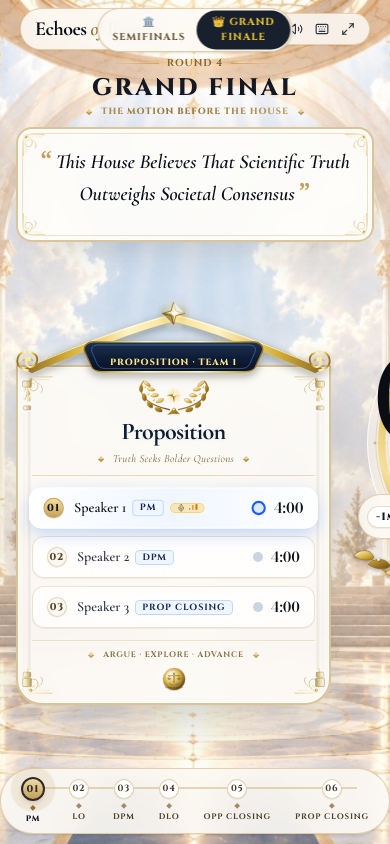
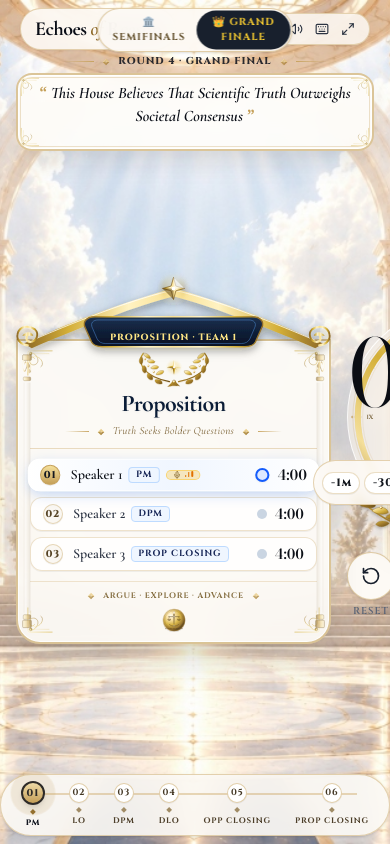
Before and after one commit to tejaskm-dev/echoes-of-reason-timer, a React (Vite) app: page / in a window 390 px wide. Both pictures are taken after a click on the button "👑 GRAND FINALE". Built offline with nearby package versions, Linux system fonts and the light colour scheme.

Commit message:
fix: make motion typography and layout responsive with dynamic length-scaling and strict vertical viewport containment

```diff
--- a/src/components/ClassicalDecors.tsx
+++ b/src/components/ClassicalDecors.tsx
@@ -468,22 +468,22 @@ export const NeoclassicalMotionCartouche: React.FC<{
 }> = ({ children, className = "", onClick }) => (
   <div
     onClick={onClick}
-    className={`relative group cursor-pointer w-full max-w-5xl mx-auto rounded-2xl sm:rounded-3xl p-4 sm:p-5 transition-all duration-300 ${className}`}
+    className={`relative group cursor-pointer w-full max-w-4xl xl:max-w-5xl mx-auto rounded-2xl sm:rounded-3xl px-4 sm:px-6 py-2 sm:py-2.5 transition-all duration-300 ${className}`}
   >
     {/* Background Sculpted Marble Plaque with Gold Inset */}
-    <div className="absolute inset-0 bg-[#fefdfa]/92 backdrop-blur-md rounded-2xl sm:rounded-3xl border-2 border-[#c5a059]/60 shadow-[0_16px_40px_-12px_rgba(25,20,12,0.18),0_0_0_1px_rgba(255,255,255,0.9)_inset] group-hover:border-[#c5a059] group-hover:shadow-[0_20px_50px_-10px_rgba(197,160,89,0.32),0_0_0_1px_rgba(255,255,255,0.95)_inset] transition-all duration-300" />
+    <div className="absolute inset-0 bg-[#fefdfa]/92 backdrop-blur-md rounded-2xl sm:rounded-3xl border-2 border-[#c5a059]/60 shadow-[0_12px_32px_-10px_rgba(25,20,12,0.18),0_0_0_1px_rgba(255,255,255,0.9)_inset] group-hover:border-[#c5a059] group-hover:shadow-[0_16px_40px_-10px_rgba(197,160,89,0.32),0_0_0_1px_rgba(255,255,255,0.95)_inset] transition-all duration-300" />
 
     {/* Inner Gilded Hairline Inset */}
-    <div className="absolute inset-1.5 sm:inset-2.5 rounded-xl sm:rounded-2xl border border-[#c5a059]/30 pointer-events-none" />
+    <div className="absolute inset-1 sm:inset-1.5 rounded-xl sm:rounded-2xl border border-[#c5a059]/30 pointer-events-none" />
 
     {/* Classical Corner Flourishes */}
-    <FiligreeCornerOrnament position="top-left" className="absolute top-1.5 left-1.5 sm:top-2 sm:left-2 w-6 h-6 sm:w-8 sm:h-8 opacity-75 group-hover:opacity-100 transition-opacity" />
-    <FiligreeCornerOrnament position="top-right" className="absolute top-1.5 right-1.5 sm:top-2 sm:right-2 w-6 h-6 sm:w-8 sm:h-8 opacity-75 group-hover:opacity-100 transition-opacity" />
-    <FiligreeCornerOrnament position="bottom-left" className="absolute bottom-1.5 left-1.5 sm:bottom-2 sm:left-2 w-6 h-6 sm:w-8 sm:h-8 opacity-75 group-hover:opacity-100 transition-opacity" />
-    <FiligreeCornerOrnament position="bottom-right" className="absolute bottom-1.5 right-1.5 sm:bottom-2 sm:right-2 w-6 h-6 sm:w-8 sm:h-8 opacity-75 group-hover:opacity-100 transition-opacity" />
+    <FiligreeCornerOrnament position="top-left" className="absolute top-1 left-1 sm:top-1.5 sm:left-1.5 w-5 h-5 sm:w-6 sm:h-6 opacity-75 group-hover:opacity-100 transition-opacity" />
+    <FiligreeCornerOrnament position="top-right" className="absolute top-1 right-1 sm:top-1.5 sm:right-1.5 w-5 h-5 sm:w-6 sm:h-6 opacity-75 group-hover:opacity-100 transition-opacity" />
+    <FiligreeCornerOrnament position="bottom-left" className="absolute bottom-1 left-1 sm:bottom-1.5 sm:left-1.5 w-5 h-5 sm:w-6 sm:h-6 opacity-75 group-hover:opacity-100 transition-opacity" />
+    <FiligreeCornerOrnament position="bottom-right" className="absolute bottom-1 right-1 sm:bottom-1.5 sm:right-1.5 w-5 h-5 sm:w-6 sm:h-6 opacity-75 group-hover:opacity-100 transition-opacity" />
 
     {/* Content */}
-    <div className="relative z-10 flex flex-col items-center">
+    <div className="relative z-10 flex flex-col items-center w-full">
       {children}
     </div>
   </div>
--- a/src/components/ExtravagantPodium.tsx
+++ b/src/components/ExtravagantPodium.tsx
@@ -68,7 +68,7 @@ export const ExtravagantPodium: React.FC<ExtravagantPodiumProps> = ({
       </div>
 
       {/* 2. Freestanding Carrara Marble Monument Body */}
-      <div className="w-full relative z-10 bg-[#fcfaf6]/94 backdrop-blur-md rounded-b-[26px] border-2 border-[#c5a059]/60 shadow-[0_20px_50px_-10px_rgba(20,16,10,0.22),0_0_0_1px_rgba(255,255,255,0.85)_inset] p-3.5 sm:p-4.5 pt-4">
+      <div className="w-full relative z-10 bg-[#fcfaf6]/94 backdrop-blur-md rounded-b-[24px] border-2 border-[#c5a059]/60 shadow-[0_16px_40px_-10px_rgba(20,16,10,0.22),0_0_0_1px_rgba(255,255,255,0.85)_inset] p-3 sm:p-4 pt-3.5">
         {/* Four Classical Filigree Corner Brackets */}
         <FiligreeCornerOrnament position="top-left" className="absolute top-2 left-2 w-7 h-7 sm:w-8 sm:h-8 opacity-75" />
         <FiligreeCornerOrnament position="top-right" className="absolute top-2 right-2 w-7 h-7 sm:w-8 sm:h-8 opacity-75" />
@@ -137,7 +137,7 @@ export const ExtravagantPodium: React.FC<ExtravagantPodiumProps> = ({
           </div>
 
           {/* 3 Opulent Bevelled Speaker Inlays */}
-          <div className="flex flex-col gap-2 my-1">
+          <div className="flex flex-col gap-1.5 my-0.5">
             {speakers.map((sp, idx) => {
               const isActive = sp.id === activeSpeakerId;
               const isEditingSp = editingSpeakerId === sp.id;
@@ -146,11 +146,11 @@ export const ExtravagantPodium: React.FC<ExtravagantPodiumProps> = ({
                 <div
                   key={sp.id}
                   onClick={() => onSelectSpeaker(sp.id)}
-                  className={`flex items-center justify-between px-3.5 py-2.5 rounded-xl cursor-pointer transition-all duration-300 ${
+                  className={`flex items-center justify-between px-3 py-1.5 sm:py-2 rounded-xl cursor-pointer transition-all duration-300 ${
                     isActive
                       ? isProp
-                        ? 'bg-gradient-to-r from-white via-[#f0f6ff] to-white border-1.5 border-blue-500/70 shadow-[0_6px_18px_-2px_rgba(59,130,246,0.35),0_0_0_1px_rgba(255,255,255,0.9)_inset] scale-[1.02]'
-                        : 'bg-gradient-to-r from-white via-[#fff1f4] to-white border-1.5 border-rose-500/70 shadow-[0_6px_18px_-2px_rgba(225,29,72,0.35),0_0_0_1px_rgba(255,255,255,0.9)_inset] scale-[1.02]'
+                        ? 'bg-gradient-to-r from-white via-[#f0f6ff] to-white border-1.5 border-blue-500/70 shadow-[0_4px_14px_-2px_rgba(59,130,246,0.35),0_0_0_1px_rgba(255,255,255,0.9)_inset] scale-[1.015]'
+                        : 'bg-gradient-to-r from-white via-[#fff1f4] to-white border-1.5 border-rose-500/70 shadow-[0_4px_14px_-2px_rgba(225,29,72,0.35),0_0_0_1px_rgba(255,255,255,0.9)_inset] scale-[1.015]'
                       : 'bg-white/80 hover:bg-white border border-[#c5a059]/30 hover:border-[#c5a059]/60 shadow-2xs hover:shadow-xs'
                   }`}
                 >
--- a/src/components/GrandFinalScreen.tsx
+++ b/src/components/GrandFinalScreen.tsx
@@ -93,6 +93,17 @@ export const GrandFinalScreen: React.FC<GrandFinalScreenProps> = ({
   const totalDuration = activeSpeaker.totalDuration || 240;
   const isCompleted = timeRemaining <= 0;
   const isPOIActive = poiState.status === 'active';
+
+  // Dynamic Motion Typography based on character length for zero screen overflow
+  const motionLen = motion.length;
+  const motionFontClass =
+    motionLen > 160
+      ? 'text-xs sm:text-sm md:text-base lg:text-lg'
+      : motionLen > 90
+      ? 'text-sm sm:text-base md:text-lg lg:text-xl'
+      : motionLen > 45
+      ? 'text-base sm:text-lg md:text-xl lg:text-2xl'
+      : 'text-lg sm:text-xl md:text-2xl lg:text-[1.85rem]';
 
   // Motion editing modal
   const [isEditingMotion, setIsEditingMotion] = useState(false);
@@ -210,37 +221,23 @@ export const GrandFinalScreen: React.FC<GrandFinalScreenProps> = ({
         onSelectScreenMode={onSelectScreenMode}
       />
 
-      {/* 2. Top Grand Header: ROUND 4 · GRAND FINAL · THE MOTION BEFORE THE HOUSE */}
-      <section className="relative z-20 w-full max-w-5xl xl:max-w-6xl mx-auto px-4 text-center my-0.5 select-none flex flex-col items-center">
-        {/* Hairline Round 4 Tag */}
-        <div className="flex items-center gap-2 mb-0.5 opacity-85">
-          <div className="h-[0.5px] w-12 bg-gradient-to-r from-transparent to-[#c5a059]" />
-          <span className="font-cinzel text-[10px] tracking-[0.3em] font-bold text-[#6f5624] uppercase">
-            ROUND 4
+      {/* 2. Top Grand Header: ROUND 4 · GRAND FINAL */}
+      <section className="relative z-20 w-full max-w-4xl xl:max-w-5xl mx-auto px-4 text-center my-0 select-none flex flex-col items-center shrink-0">
+        {/* Compact Regal Grand Final Tag & Title */}
+        <div className="flex items-center gap-2 mb-0.5 select-none opacity-90">
+          <div className="h-[0.5px] w-8 sm:w-16 bg-gradient-to-r from-transparent to-[#c5a059]" />
+          <GoldDiamond className="w-2 h-2 opacity-80" />
+          <span className="font-cinzel text-[10px] sm:text-xs tracking-[0.28em] font-extrabold text-[#141822] uppercase">
+            ROUND 4 · GRAND FINAL
           </span>
-          <div className="h-[0.5px] w-12 bg-gradient-to-l from-transparent to-[#c5a059]" />
-        </div>
-
-        {/* Majestic GRAND FINAL Title */}
-        <h2 className="font-cinzel text-2xl sm:text-3xl md:text-4xl tracking-[0.25em] font-extrabold uppercase text-[#141822] leading-tight mb-0.5 drop-shadow-xs">
-          GRAND FINAL
-        </h2>
-
-        {/* Heraldic Tag */}
-        <div className="flex items-center gap-2 mb-1 opacity-90">
-          <div className="h-[0.5px] w-8 sm:w-14 bg-gradient-to-r from-transparent to-[#c5a059]" />
-          <GoldDiamond className="w-2 h-2 opacity-90" />
-          <span className="font-cinzel text-[9px] tracking-[0.3em] font-extrabold uppercase shimmer-gold-text">
-            THE MOTION BEFORE THE HOUSE
-          </span>
-          <GoldDiamond className="w-2 h-2 opacity-90" />
-          <div className="h-[0.5px] w-8 sm:w-14 bg-gradient-to-l from-transparent to-[#c5a059]" />
+          <GoldDiamond className="w-2 h-2 opacity-80" />
+          <div className="h-[0.5px] w-8 sm:w-16 bg-gradient-to-l from-transparent to-[#c5a059]" />
         </div>
 
         {/* Editable Motion Display */}
         {isEditingMotion ? (
-          <div className="w-full max-w-4xl bg-[#faf7f2]/98 backdrop-blur-md border-2 border-[#c5a059] rounded-3xl p-5 shadow-2xl animate-in zoom-in-95 duration-200 mt-1">
-            <span className="block text-[11px] font-cinzel uppercase tracking-[0.25em] text-[#7c5f27] font-bold mb-2 text-center">
+          <div className="w-full max-w-3xl bg-[#faf7f2]/98 backdrop-blur-md border-2 border-[#c5a059] rounded-2xl p-3.5 shadow-2xl animate-in zoom-in-95 duration-200 mt-0.5">
+            <span className="block text-[10px] font-cinzel uppercase tracking-[0.25em] text-[#7c5f27] font-bold mb-1 text-center">
               Grand Final Debate Motion
             </span>
             <textarea
@@ -257,37 +254,39 @@ export const GrandFinalScreen: React.FC<GrandFinalScreenProps> = ({
               }}
               rows={2}
               placeholder="Type official Grand Final motion here..."
-              className="w-full bg-white border border-[#c5a059]/50 rounded-2xl p-3.5 font-serif-display text-xl sm:text-2xl md:text-3xl text-[#0a0e17] text-center italic font-semibold leading-snug outline-none resize-none focus:border-[#c5a059] focus:ring-2 focus:ring-[#c5a059]/20 transition-all shadow-inner"
+              className="w-full bg-white border border-[#c5a059]/50 rounded-xl p-2.5 font-serif-display text-base sm:text-lg text-[#0a0e17] text-center italic font-semibold leading-snug outline-none resize-none focus:border-[#c5a059] focus:ring-2 focus:ring-[#c5a059]/20 transition-all shadow-inner"
             />
-            <div className="flex items-center justify-center gap-3 mt-3">
+            <div className="flex items-center justify-center gap-2.5 mt-2">
               <button
                 type="button"
                 onClick={() => setIsEditingMotion(false)}
-                className="px-5 py-1.5 rounded-full border border-gray-300 hover:bg-gray-100 text-gray-700 font-cinzel text-xs uppercase font-bold cursor-pointer transition-all active:scale-95"
+                className="px-4 py-1 rounded-full border border-gray-300 hover:bg-gray-100 text-gray-700 font-cinzel text-xs uppercase font-bold cursor-pointer transition-all active:scale-95"
               >
-                <X className="w-3.5 h-3.5 inline mr-1" /> Cancel
+                <X className="w-3 h-3 inline mr-1" /> Cancel
               </button>
               <button
                 type="button"
                 onClick={handleSaveMotion}
-                className="px-6 py-1.5 rounded-full bg-[#141820] hover:bg-[#283244] text-white font-cinzel text-xs uppercase font-bold shadow-md cursor-pointer transition-all active:scale-95"
+                className="px-5 py-1 rounded-full bg-[#141820] hover:bg-[#283244] text-white font-cinzel text-xs uppercase font-bold shadow-md cursor-pointer transition-all active:scale-95"
               >
-                <Check className="w-3.5 h-3.5 text-amber-300 inline mr-1" /> Apply Motion
+                <Check className="w-3 h-3 text-amber-300 inline mr-1" /> Apply Motion
               </button>
             </div>
           </div>
         ) : (
           <NeoclassicalMotionCartouche
             onClick={handleOpenEditMotion}
-            className="mt-1"
+            className="mt-0.5"
           >
-            <p className="font-serif-display text-xl sm:text-2xl md:text-3xl lg:text-[2.15rem] xl:text-[2.45rem] text-[#0a0e17] font-semibold italic text-center max-w-4xl leading-tight transition-transform group-hover:scale-[1.01] drop-shadow-2xs px-2">
-              <span className="text-[#c5a059] font-serif not-italic mr-1 text-2xl sm:text-3xl md:text-4xl select-none">“</span>
-              {motion}
-              <span className="text-[#c5a059] font-serif not-italic ml-1 text-2xl sm:text-3xl md:text-4xl select-none">”</span>
-            </p>
-            <span className="text-[10px] font-cinzel text-[#886729] font-bold opacity-0 group-hover:opacity-100 transition-opacity mt-1 flex items-center gap-1.5">
-              <Edit3 className="w-3 h-3 text-[#c5a059]" /> Click to Edit Motion
+            <div className="max-h-[72px] sm:max-h-[85px] md:max-h-[96px] overflow-y-auto px-1 sm:px-2 custom-scrollbar flex items-center justify-center w-full">
+              <p className={`font-serif-display ${motionFontClass} text-[#0a0e17] font-semibold italic text-center max-w-4xl leading-snug transition-transform group-hover:scale-[1.008] drop-shadow-2xs`}>
+                <span className="text-[#c5a059] font-serif not-italic mr-1 select-none">“</span>
+                {motion}
+                <span className="text-[#c5a059] font-serif not-italic ml-1 select-none">”</span>
+              </p>
+            </div>
+            <span className="text-[9px] font-cinzel text-[#886729] font-bold opacity-0 group-hover:opacity-100 transition-opacity mt-0.5 flex items-center gap-1">
+              <Edit3 className="w-2.5 h-2.5 text-[#c5a059]" /> Click to Edit Motion
             </span>
           </NeoclassicalMotionCartouche>
         )}
@@ -304,7 +303,7 @@ export const GrandFinalScreen: React.FC<GrandFinalScreenProps> = ({
       />
 
       {/* 3. Main Stage: Left Extravagant Podium, Pure Gold Chronometer, Right Extravagant Podium */}
-      <main className="relative z-10 w-full flex-1 max-w-[1920px] mx-auto px-4 sm:px-6 lg:px-10 xl:px-14 py-0 flex items-center justify-between">
+      <main className="relative z-10 w-full flex-1 min-h-0 max-w-[1920px] mx-auto px-4 sm:px-6 lg:px-10 xl:px-14 py-0 flex items-center justify-between">
         {/* Left Side: Extravagant Proposition Monument Podium */}
         <ExtravagantPodium
           teamType="proposition"
@@ -654,11 +653,11 @@ export const GrandFinalScreen: React.FC<GrandFinalScreenProps> = ({
                 </div>
               )}
             </div>
-          </div>
 
-          {/* Monumental Symmetrical Dual Laurel Base */}
-          <div className="relative -mt-10 sm:-mt-12 z-0 flex justify-center pointer-events-none select-none">
-            <ChronometerLaurelBase className="w-[330px] sm:w-[390px] md:w-[440px] h-[75px] sm:h-[90px] drop-shadow-sm opacity-95" />
+            {/* Symmetrical Dual Laurel Base attached to bottom rim */}
+            <div className="absolute -bottom-3 sm:-bottom-5 left-1/2 -translate-x-1/2 pointer-events-none select-none z-0">
+              <ChronometerLaurelBase className="w-[280px] sm:w-[340px] md:w-[380px] h-[55px] sm:h-[70px] drop-shadow-sm opacity-95" />
+            </div>
           </div>
 
           {/* Symmetrical 3-Button Control Deck on the Marble Steps */}
@@ -750,8 +749,8 @@ export const GrandFinalScreen: React.FC<GrandFinalScreenProps> = ({
       </main>
 
       {/* 4. High-Visibility Bottom Stepper on the Classical Floor */}
-      <div className="relative z-20 w-full flex flex-col items-center justify-center pb-2.5 pt-0.5 select-none">
-        <div className="relative flex items-center justify-center w-full max-w-[460px] sm:max-w-[540px] bg-[#fcfaf5]/90 backdrop-blur-md border border-[#c5a059]/45 rounded-full px-4 sm:px-6 py-2 shadow-sm">
+      <div className="relative z-20 w-full flex flex-col items-center justify-center pb-2 pt-0.5 shrink-0 select-none">
+        <div className="relative flex items-center justify-center w-full max-w-[440px] sm:max-w-[500px] bg-[#fcfaf5]/90 backdrop-blur-md border border-[#c5a059]/45 rounded-full px-4 sm:px-5 py-1.5 shadow-sm">
           {/* Connecting line across discs */}
           <div className="absolute top-[18px] sm:top-[20px] left-8 right-8 h-[1.5px] bg-[#c5a059]/40 z-0" />
           <div
```
Also changed, not shown: src/index.css (+13 -13 lines).
